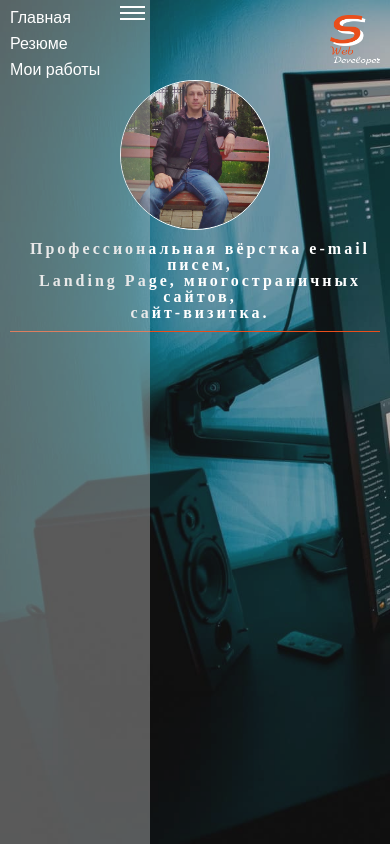
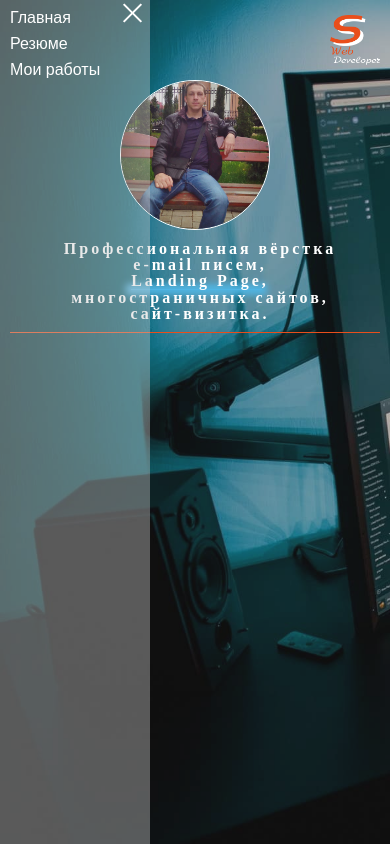
Before and after one commit to SergeyS85/myportfolio, a plain HTML site: page index.html in a window 390 px wide. Both pictures are taken after a click on the element 27 px from the left and 29 px from the top of the page. Drawn offline with Linux system fonts and the light colour scheme; a web font is replaced by a local one.

Commit message:
fixed burger menu

```diff
--- a/css/style.css
+++ b/css/style.css
@@ -189,23 +189,7 @@ header{
 	transform: translateX(-50%);
 }
 			/*///header_navigation///*/
-.container_hidemenu{
-	position: fixed;
-	top: 0;
-	left: 0;
-	z-index: 1000;
-	background: rgb(200,200,200,.4);
-	width: 150px;
-	height: 100%;
-	transition: 1s;
-	transform: translateX(-150px);
-	display: none;
-}
-.gamburger-hide-menu{
-	position: absolute;
-	top: 0;
-	left: 0;
-}
+
 .header__navigation{
 	min-height: 150px;
 	max-width: 1620px;
@@ -239,6 +223,25 @@ header{
 .header__nav li:hover::after{
 	background: #e94e1b;
 }
+/*//////////// hide menu ///////////////*/
+
+.container_hidemenu{
+	position: fixed;
+	top: 0;
+	left: 0;
+	z-index: 1000;
+	background: rgb(200,200,200,.4);
+	width: 150px;
+	height: 100%;
+	transition: 1s;
+	transform: translateX(-150px);
+	display: none;
+}
+.gamburger-hide-menu{
+	position: absolute;
+	top: 0;
+	left: 0;
+}
 .container_gamburger{
 	width: 25px;
 	height: 18px;
@@ -259,6 +262,8 @@ header{
 	width: 25px;
 	height: 2px;
 	background: #fff;
+	transform-origin: center center;
+	transition: 1s;
 }
 .gamburger:nth-child(1){
 	top: 1px;
@@ -269,6 +274,46 @@ header{
 .gamburger:nth-child(3){
 	top: 13px;
 }
+/*.gambAnim{
+	top: 7px;
+}*/
+.gambAnim:nth-child(1){
+  /*animation: gamburger_top 0.7s ease-in 0.4s 1 normal forwards;*/
+  top: 7px;
+  transform: rotateZ(45deg);
+}
+.gambAnim:nth-child(2){
+	opacity: 0;
+  /*animation: gamburger_center 0.4s step-end 0.4s 1 normal forwards;*/
+}
+.gambAnim:nth-child(3){
+	/*animation: gamburger_bottom 0.7s ease-in 0.4s 1 normal forwards;*/
+	top: 7px;
+	transform: rotateZ(-45deg);
+}
+/*@keyframes gamburger_top{
+	0% {top: 1px;}
+	25%{top: 5px;}
+	50%{top: 7px;}
+	50%{transform: rotateZ(1deg);}
+	70%{transform: rotateZ(20deg);}
+	100%{transform: rotateZ(45deg);
+		   top: 7px;
+	}
+}
+@keyframes gamburger_center{
+	100%{opacity: 0;}
+}
+@keyframes gamburger_bottom{
+	0% {top: 13px;}
+	25%{top: 5px;}
+	50%{top: 7px;}
+	50%{transform: rotateZ(-1deg);}
+	70%{transform: rotateZ(-20deg);}
+	100%{transform: rotateZ(-45deg);
+		   top: 7px;
+	}
+}*/
 			/*\\\header_navigation\\\*/
 
 			/*///header__banner///*/
@@ -281,6 +326,21 @@ header{
 	flex-basis: 70%;
 	border-left: 1px solid #E94E1B;
 	padding-left: 10px;
+}
+.left_content_box span{
+	display: inline-block;
+
+}
+.span_shadow_animate{
+	transition: 3s;
+}
+.span_shadow_animate:after{
+	display: block;
+	content: '';
+	width: 100%;
+	height: 1px;
+	background: #50B6E5;
+	box-shadow: 0px 0px 7px 5px #50B6E5;
 }
 /*\\\left_content_box\\\*/
 
--- a/index.html
+++ b/index.html
@@ -39,6 +39,7 @@
 				  </div>
 				</div>
 			</div>
+
 			<header>
 				<div class="background_container-1 bg-container show-bg"></div>
 				<div class="background_container-2 bg-container"></div>
@@ -56,11 +57,11 @@
 					</nav>
 					<div class="header__banner">
 						<div class="left_content_box">
-							<h1>Профессиональная вёрстка e-mail писем, <br>Landing Page, многостраничных сайтов,<br> сайт-визитка.</h1>
+							<h1>Профессиональная вёрстка <span class="span_shadow_animate">e-mail писем</span>, <br><span>Landing Page</span>, <span>многостраничных сайтов</span>,<br> <span>сайт-визитка.</span></h1>
 						</div>
 						<div class="right_content_box">
 							<div class="block_foto">
-								<img src="img/header_img/avatar.jpg" alt="foto">
+								<img src="img/header_img/avatar.jpg" width="100%"  alt="foto">
 							</div>
 							<div class="block_skills">
 								<li>HTML 5</li>
--- a/js/hidemenu.js
+++ b/js/hidemenu.js
@@ -1,10 +1,31 @@
 (function(){
-	let burgermenu   = document.querySelector('.container_gamburger')
-	let hidemenu     = document.querySelector('.container_hidemenu')
-	let burger       = document.querySelector('.gamburger')
+	let burgermenu   = document.querySelector('.container_gamburger');
+	let hidemenu     = document.querySelector('.container_hidemenu');
+	let burger       = document.querySelectorAll('.gamburger');
+	let onOffBurger  = false;
 	burgermenu.addEventListener('click',function(){
-		hidemenu.style.transform = 'translateX(0px)'
-		burgermenu.style.top = '5px'
-		burgermenu.style.right = '5px'
+		onOffBurger = !onOffBurger
+		onBurger()
+		offBurger()
 	})
+	function onBurger(){
+		if(onOffBurger){
+			hidemenu.style.transform = 'translateX(0px)'
+			burgermenu.style.top = '5px'
+			burgermenu.style.right = '5px'
+			burger[0].classList.add('gambAnim')
+			burger[1].classList.add('gambAnim')
+			burger[2].classList.add('gambAnim')
+		}
+	}
+	function offBurger(){
+		if(!onOffBurger){
+			hidemenu.style.transform = 'translateX(-150px)'
+			burgermenu.style.top = '20px'
+			burgermenu.style.right = '-40px'
+			burger[0].classList.remove('gambAnim')
+			burger[1].classList.remove('gambAnim')
+			burger[2].classList.remove('gambAnim')
+		}
+	}
 })()
--- a/js/portfolio.js
+++ b/js/portfolio.js
@@ -1,19 +1,8 @@
 (function() {
-    // //////////// Главная ///////////////
+    // //////////// Главная, меняем задний фон///////////////
     let background = document.querySelectorAll(".bg-container")
+    let spanShadow = document.querySelectorAll(".left_content_box span")
     let i = 0;
-
-    function increment(callbackAnimBg) {
-        setInterval(() => {
-            if (i == background.length-1) {
-                i = 0;
-            }
-            else{
-              ++i
-            }
-            callbackAnimBg()
-        }, 4000)
-    }
 
     function animationBg() {
         for (let j = 0; j < background.length; ++j) {
@@ -22,5 +11,21 @@
         background[i].classList.add('show-bg')
     }
 
-    increment(animationBg)
+    function animShadowSpan(){
+        for (let j = 0; j < spanShadow.length; ++j) {
+            spanShadow[j].classList.remove('span_shadow_animate');
+        };
+        spanShadow[i].classList.add('span_shadow_animate')
+    }
+
+
+
+    // //////////////////////////////////////
+    let promise = new Promise(function(resolve,reject){
+        setInterval(() => {
+            if (i == background.length-1) i = 0;
+            else{ ++i };
+            resolve(animationBg(),animShadowSpan());
+        }, 4000)
+    })
 })()
```
